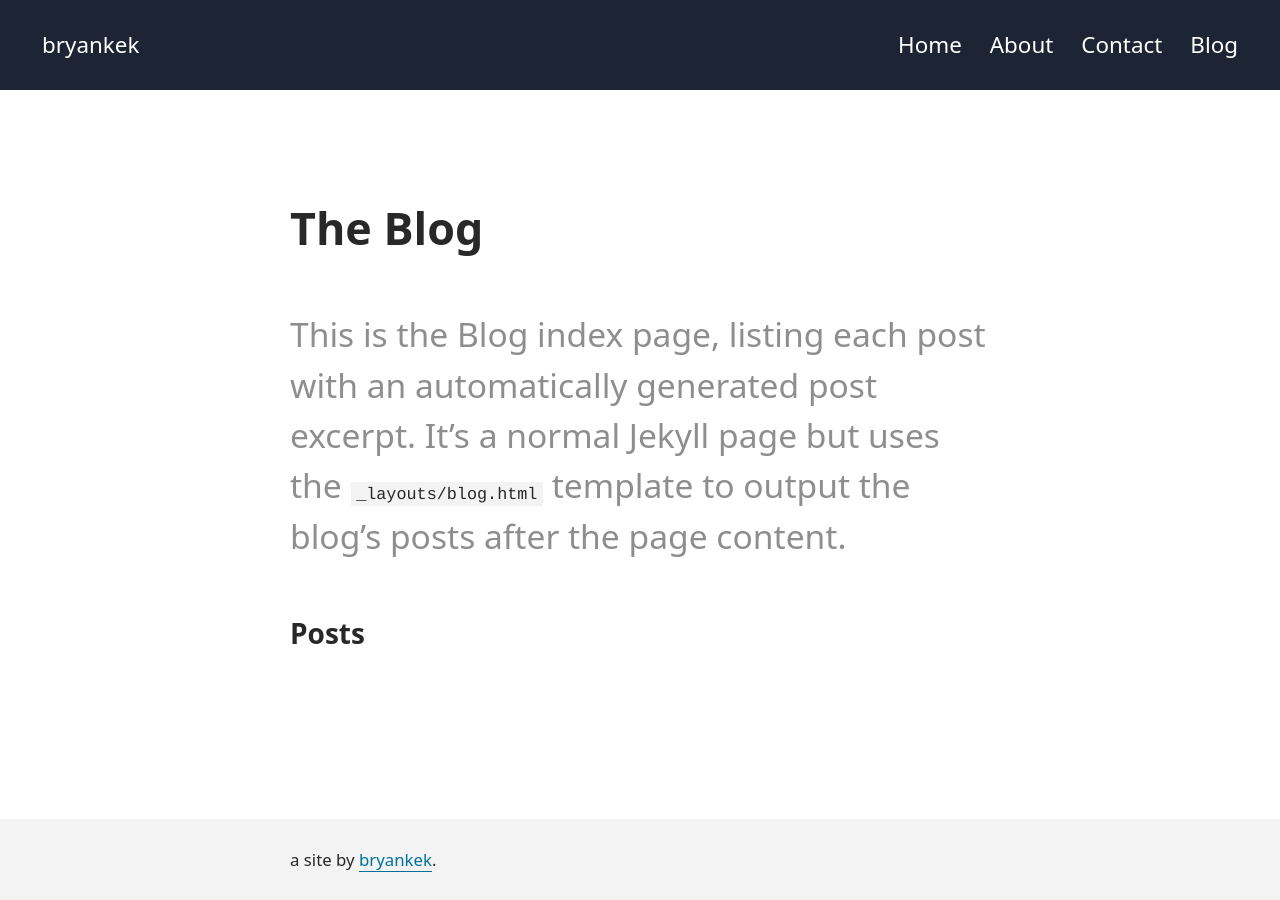
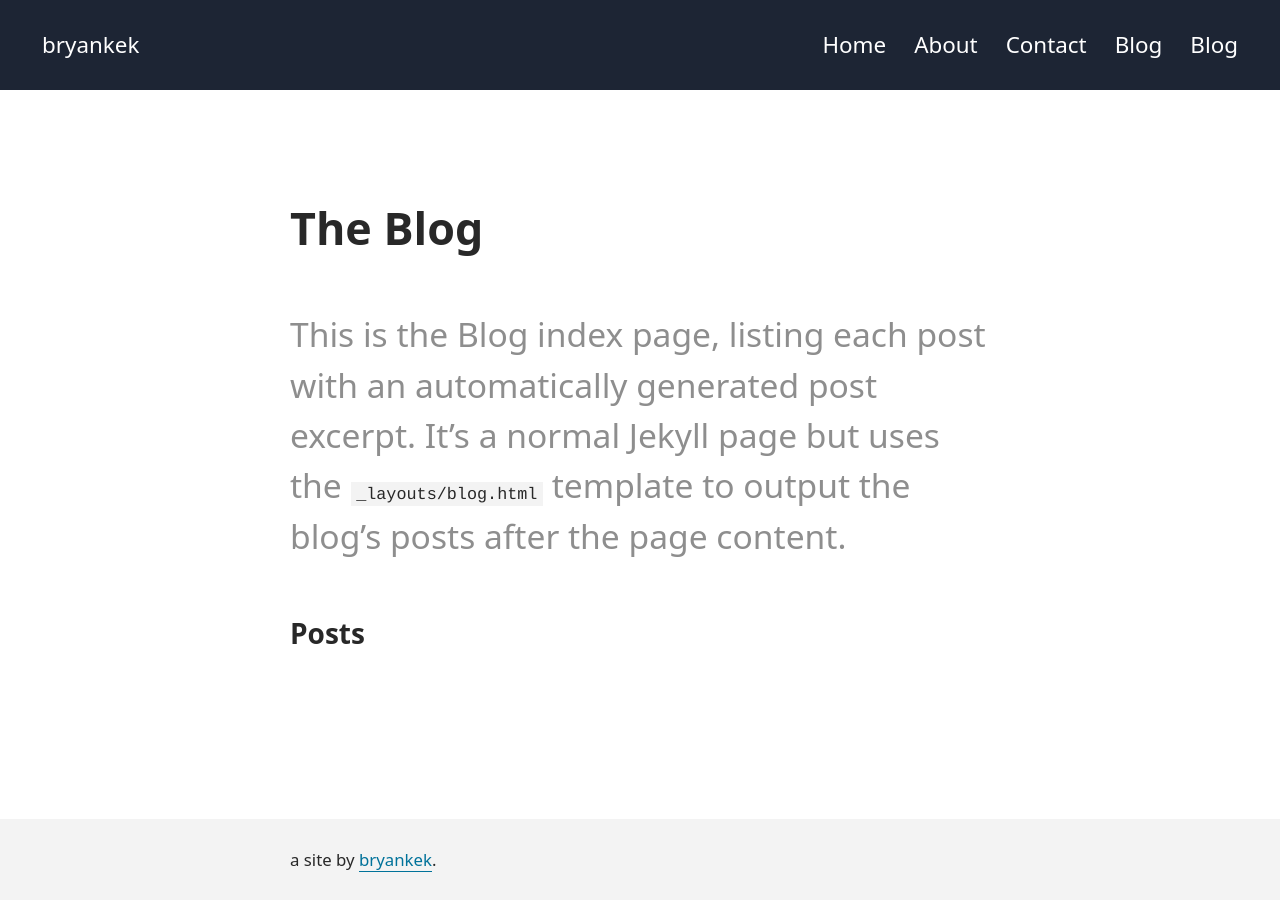
Before and after one commit to bryankek/bk-index, a Jekyll site: the page built from pages/blog.md, in a window 1280 px wide. Built offline with Jekyll 4.4.1, drawn with Linux system fonts in a browser that asks for light colours; a script that is not in the unit is left out.

Commit message:
Update navigation.yml

```diff
--- a/_data/navigation.yml
+++ b/_data/navigation.yml
@@ -8,3 +8,5 @@
   url: /contact
 - text: Blog
   url: /blog
+- text: Blog
+  url: /rocket
```
